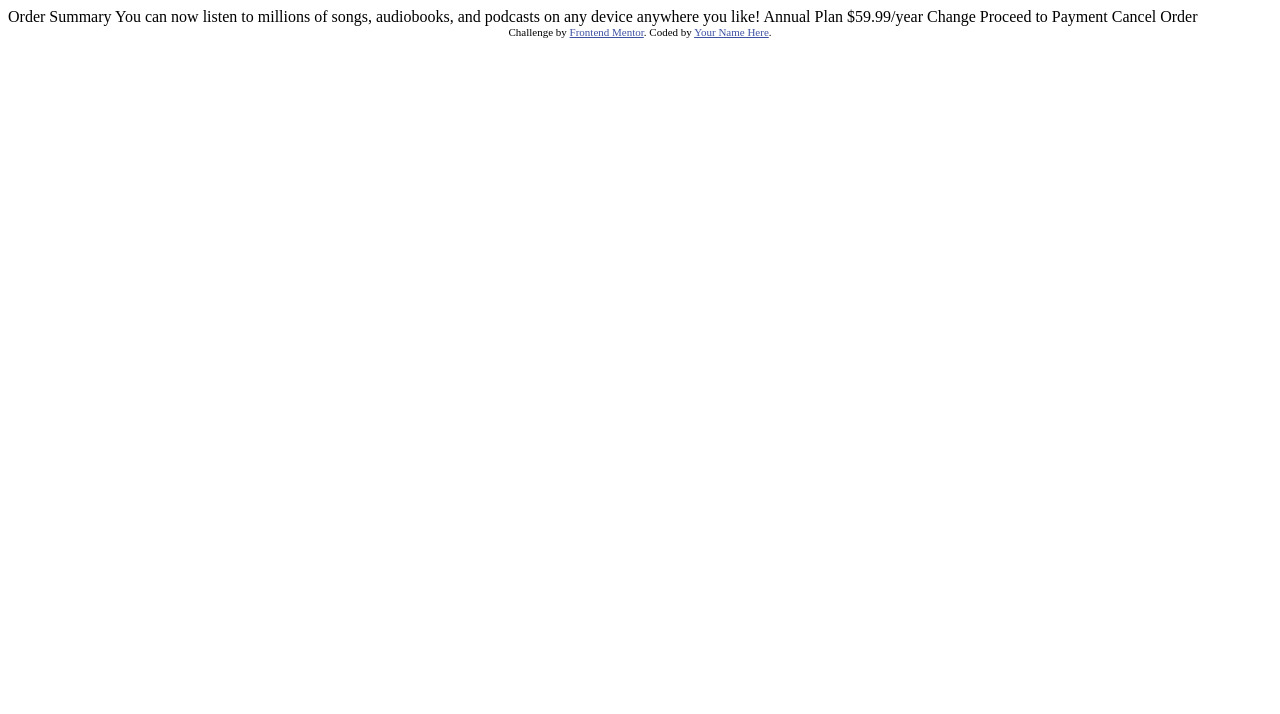
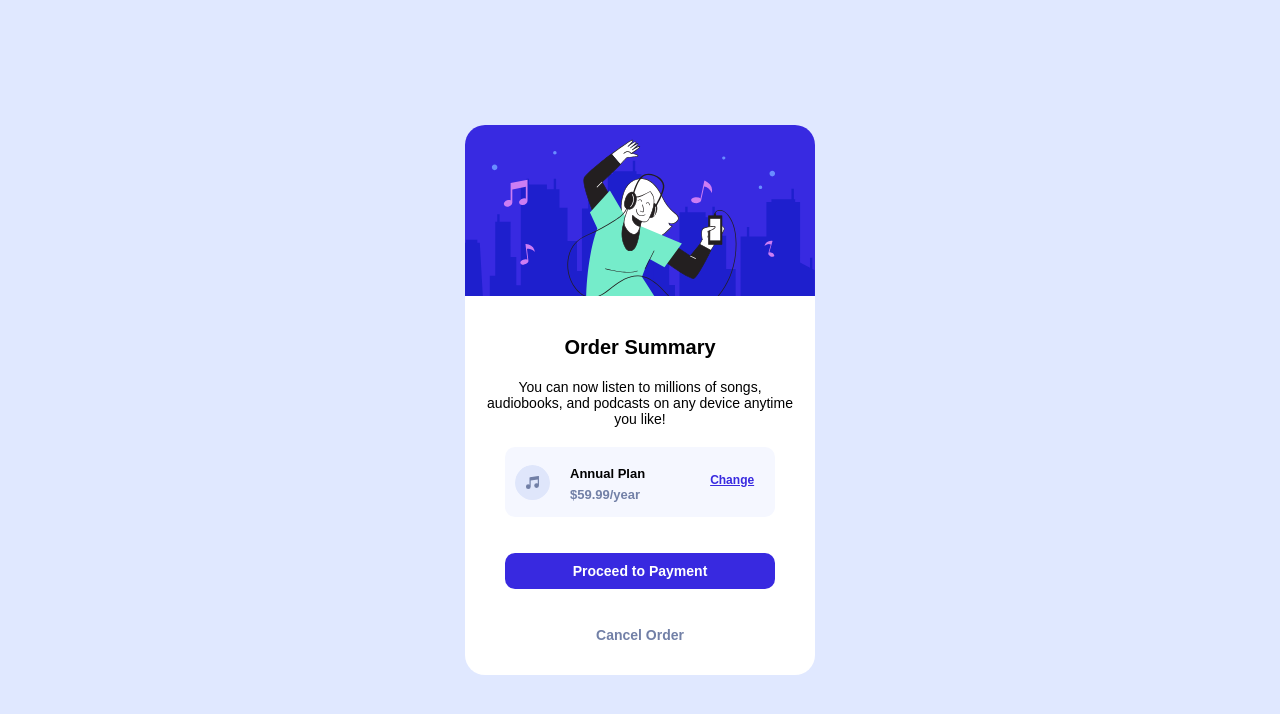
Before and after one commit to CodingLife1024/OrderComponentSummary, a plain HTML site: page index.html in a window 1280 px wide. Drawn offline with Linux system fonts and the light colour scheme.

Commit message:
first commit

```diff
--- a/index.html
+++ b/index.html
@@ -2,36 +2,166 @@
 <html lang="en">
 <head>
   <meta charset="UTF-8">
-  <meta name="viewport" content="width=device-width, initial-scale=1.0"> <!-- displays site properly based on user's device -->
+  <meta name="viewport" content="width=device-width, initial-scale=1.0">
 
   <link rel="icon" type="image/png" sizes="32x32" href="./images/favicon-32x32.png">
 
   <title>Frontend Mentor | Order summary card</title>
 
-  <!-- Feel free to remove these styles or customise in your own stylesheet 👍 -->
   <style>
-    .attribution { font-size: 11px; text-align: center; }
-    .attribution a { color: hsl(228, 45%, 44%); }
+
+    html, body {
+      height: 100%;
+      margin: 0;
+      background-color: hsl(225, 100%, 94%);
+      display: flex;
+      justify-content: center;
+      align-items: center;
+    }
+
+    .container{
+      height: 550px;
+      background-color: white;
+      border-radius: 20px;
+      width: 350px;
+    }
+
+    .order-summary {
+      text-align: center;
+      font-weight: 900;
+      font-size: 20px;
+      font-family: 'Red Hat Display', sans-serif;
+    }
+
+    img {
+      align-self: center;
+      border-top-left-radius: 20px;
+      border-top-right-radius: 20px;
+
+    }
+
+    p {
+      text-align: center;
+      font-size: 14px;
+      font-family: 'Red Hat Display', sans-serif;
+      font-weight: 500;
+      margin: 20px;
+    }
+
+    .annual-plan {
+      display: flex;
+      flex-wrap: nowrap;
+      background-color: hsl(225, 100%, 98%);
+      padding: 5px;
+      margin: auto;
+      width: 260px;
+      border-radius: 10px;
+      height: 60px;
+    }
+
+    .pic {
+      padding: 5px;
+      background-color: hsl(225, 100%, 98%);
+      display: flex;
+      justify-content: center;
+      align-items: center;
+    }
+
+    .price {
+      text-align: left;
+      margin: 5px;
+      align-items: center;
+      padding-left: 10px;
+      height: 40px;
+      padding-top: 0;
+    }
+
+    .change {
+      text-align: center;
+      display: flex;
+      justify-content: center;
+      align-items: center;
+      font-size: 12px;
+      padding-left: 60px;
+      padding-bottom: 5px;
+      color: hsl(245, 75%, 52%);
+      font-family: 'Red Hat Display', sans-serif;
+      font-weight: 700;
+      text-decoration: underline;
+    }
+
+    h1 {
+      font-size: 13px;
+      font-weight: 700;
+      font-family: 'Red Hat Display', sans-serif;
+      height: 10px;
+    }
+
+    h2 {
+      font-size: 13px;
+      font-weight: 700;
+      font-family: 'Red Hat Display', sans-serif;
+      color: hsl(224, 23%, 55%);
+      height: 10px;
+    }
+
+    .proceed-to-pay {
+      text-align: center;
+      margin: auto;
+      padding: 10px;
+      color: white;
+      background-color: hsl(245, 75%, 52%);
+      border-radius: 10px;
+      width: 250px;
+      font-size: 14px;
+      font-family: 'Red Hat Display', sans-serif;
+      font-weight: 700;
+    }
+
+    .cancel-order {
+      text-align: center;
+      padding: 20px;
+      color: hsl(224, 23%, 55%);
+      font-size: 14px;
+      font-family: 'Red Hat Display', sans-serif;
+      font-weight: 700;
+    }
+
+
   </style>
 </head>
 <body>
-
-  Order Summary
-
-  You can now listen to millions of songs, audiobooks, and podcasts on any
-  device anywhere you like!
-
-  Annual Plan
-  $59.99/year
-
-  Change
-
-  Proceed to Payment
-  Cancel Order
-
-  <div class="attribution">
-    Challenge by <a href="https://www.frontendmentor.io?ref=challenge" target="_blank">Frontend Mentor</a>.
-    Coded by <a href="#">Your Name Here</a>.
+  <div class="container">
+    <div class="picture">
+      <img src="images\illustration-hero.svg" width="350px">
+    </div>
+    <br>
+    <br>
+    <div class="order-summary">
+      Order Summary
+    </div>
+    <p>
+      You can now listen to millions of songs, audiobooks, and podcasts on any device anytime you like!
+    </p>
+    <div class="annual-plan">
+      <div class="pic">
+        <img src="images\icon-music.svg" width="35px">
+      </div>
+      <div class="price">
+      <h1>Annual Plan</h1>
+      <h2>$59.99/year</h2>
+      </div>
+      <div class="change">Change</div>
+    </div>
+    <br>
+    <br>
+    <div class="proceed-to-pay">
+      Proceed to Payment
+    </div>
+    <br>
+    <div class="cancel-order">
+      Cancel Order
+    </div>
   </div>
 </body>
 </html>
```
